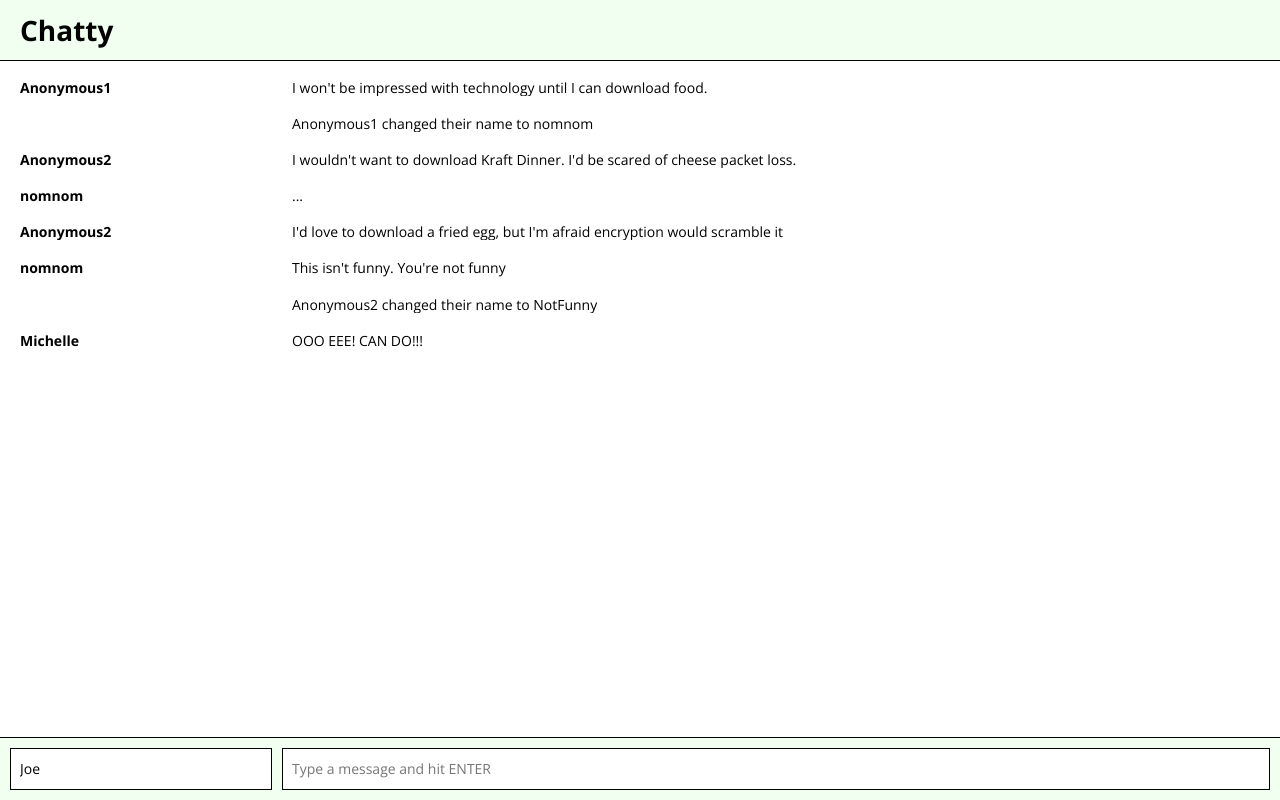
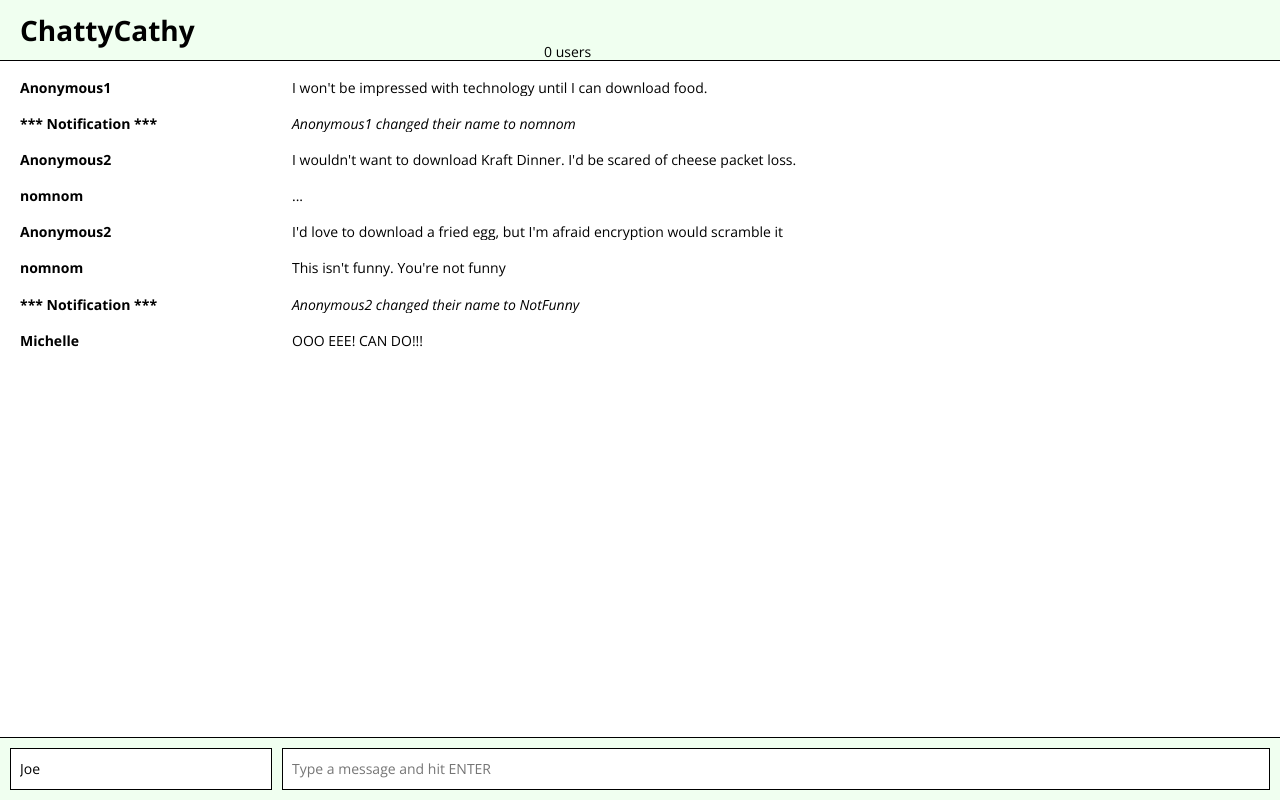
Before and after one commit to kermitjosephlee/chattyApp, a React app: page / in a window 1280 px wide. Built offline with nearby package versions, Linux system fonts and the light colour scheme; no server answers.

Commit message:
got user number to display on pages

```diff
--- a/src/App.jsx
+++ b/src/App.jsx
@@ -8,6 +8,7 @@
   constructor(props) {
     super(props);
     this.state = {
+      clientSize: 0,
       currentUser: { name: "Joe" }, // optional. if currentUser is not defined, it means the user is Anonymous
       messages: [
         {
@@ -66,6 +67,7 @@
     this.socket.onmessage = event => {
       const parsedJSON = JSON.parse(event.data);
       const messages = this.state.messages.concat(parsedJSON);
+      console.log("App side Messages:", messages);
 
       switch (parsedJSON.type) {
         case "incomingMessage":
@@ -74,8 +76,11 @@
         case "incomingNotification":
           this.setState({ messages });
           break;
+        case "clientSize":
+          this.setState({ clientSize: parsedJSON.clientSize });
+          break;
         default:
-          console.error("*** Unknown Event Type *** -- " + parsedJSON.type);
+          // console.error("*** Unknown Event Type *** -- " + parsedJSON.type);
           throw new Error("Unknown event type: " + parsedJSON.type);
       }
     };
@@ -91,10 +96,11 @@
   };
 
   changeUserName = username => {
+    const insertedContent =
+      this.state.currentUser.name + " has changed their name to " + username;
     const newNameChange = {
       type: "postNotification",
-      content:
-        this.state.currentUser.name + " has changed their name to " + username
+      content: insertedContent
     };
     this.socket.send(JSON.stringify(newNameChange));
     this.setState({ currentUser: { name: username } });
@@ -105,8 +111,9 @@
       <div>
         <nav className="navbar">
           <a href="/" className="navbar-brand">
-            Chatty
+            ChattyCathy
           </a>
+          <span className="user-numbers">{this.state.clientSize} users</span>
         </nav>
         <ChatBar
           currentUser={this.state.currentUser.name}
--- a/src/ChatBar.jsx
+++ b/src/ChatBar.jsx
@@ -12,7 +12,7 @@
   onSubmitName = evt => {
     if (evt.key === "Enter") {
       const userName = evt.target.value;
-      console.log("USERNAME: ", userName);
+      // console.log("USERNAME: ", userName);
       this.props.changeUserName(userName);
     }
   };
--- a/src/Message.jsx
+++ b/src/Message.jsx
@@ -1,11 +1,20 @@
-import React, {Component} from 'react';
+import React, { Component } from "react";
 
 class Message extends Component {
   render() {
+    let interimName = this.props.userName;
+    let interimStyle = {};
+
+    if (!this.props.userName) {
+      interimName = "*** Notification ***";
+      interimStyle = { fontStyle: "italic" };
+    }
     return (
       <div className="message">
-        <span className="message-username">{this.props.userName}</span>
-        <span className="message-content">{this.props.messageContent}</span>
+        <span className="message-username">{interimName}</span>
+        <span className="message-content" style={interimStyle}>
+          {this.props.messageContent}
+        </span>
       </div>
     );
   }
--- a/styles/home.scss
+++ b/styles/home.scss
@@ -65,6 +65,7 @@
 }
 
 .navbar {
+  display: flex;
   background: honeydew;
   border-bottom: 1px solid black;
   height: 60px;
@@ -76,9 +77,11 @@
 }
 
 .navbar-brand {
+  align-self: flex-start;
   color: inherit;
+  order: 1;
+  flex-grow: 1;
   display: block;
-  float: left;
   font-weight: 700;
   font-size: 28px;
   height: 60px;
@@ -86,3 +89,9 @@
   padding: 0 10px;
   text-decoration: none;
 }
+
+.user-numbers {
+  align-self: flex-end;
+  order: 2;
+  flex-grow: 2;
+}
```
Also changed, not shown: chatty_server/server.js (+14 -4 lines), src/MessageList.jsx (+10 -12 lines).
